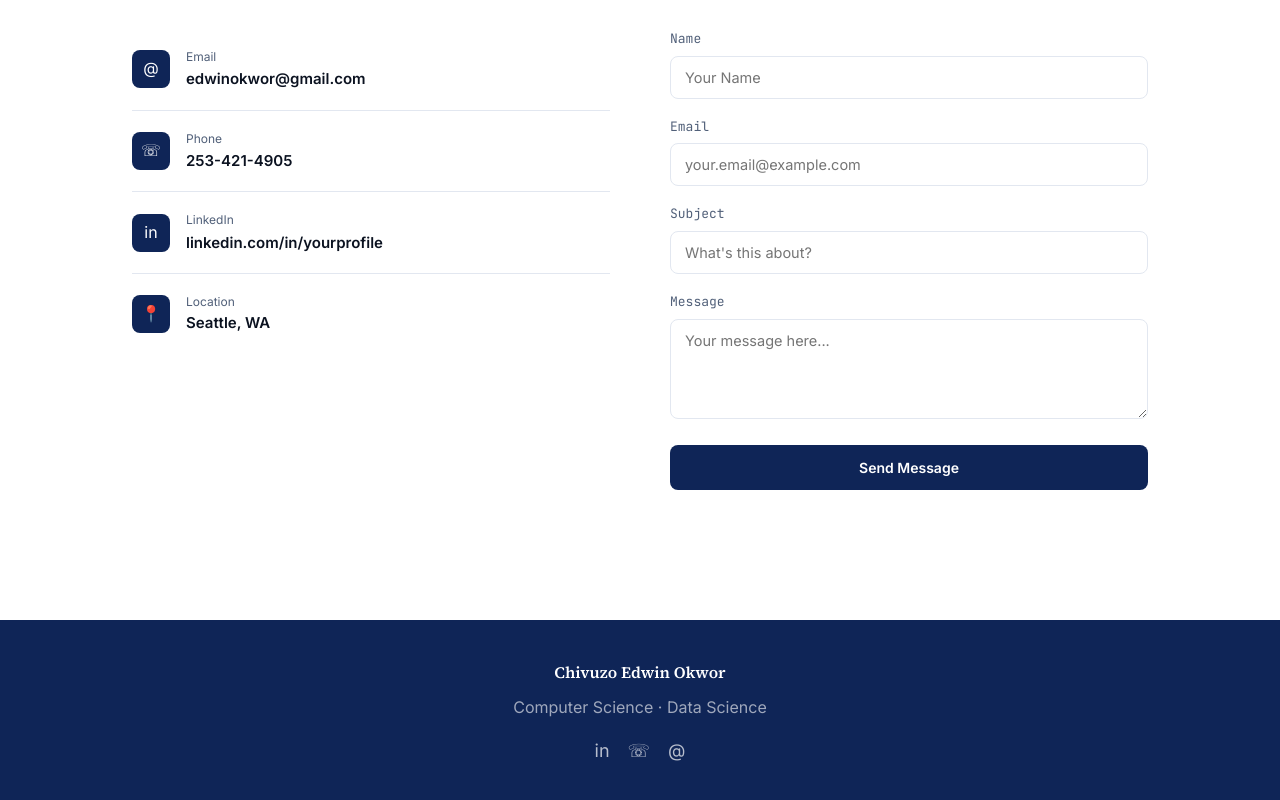
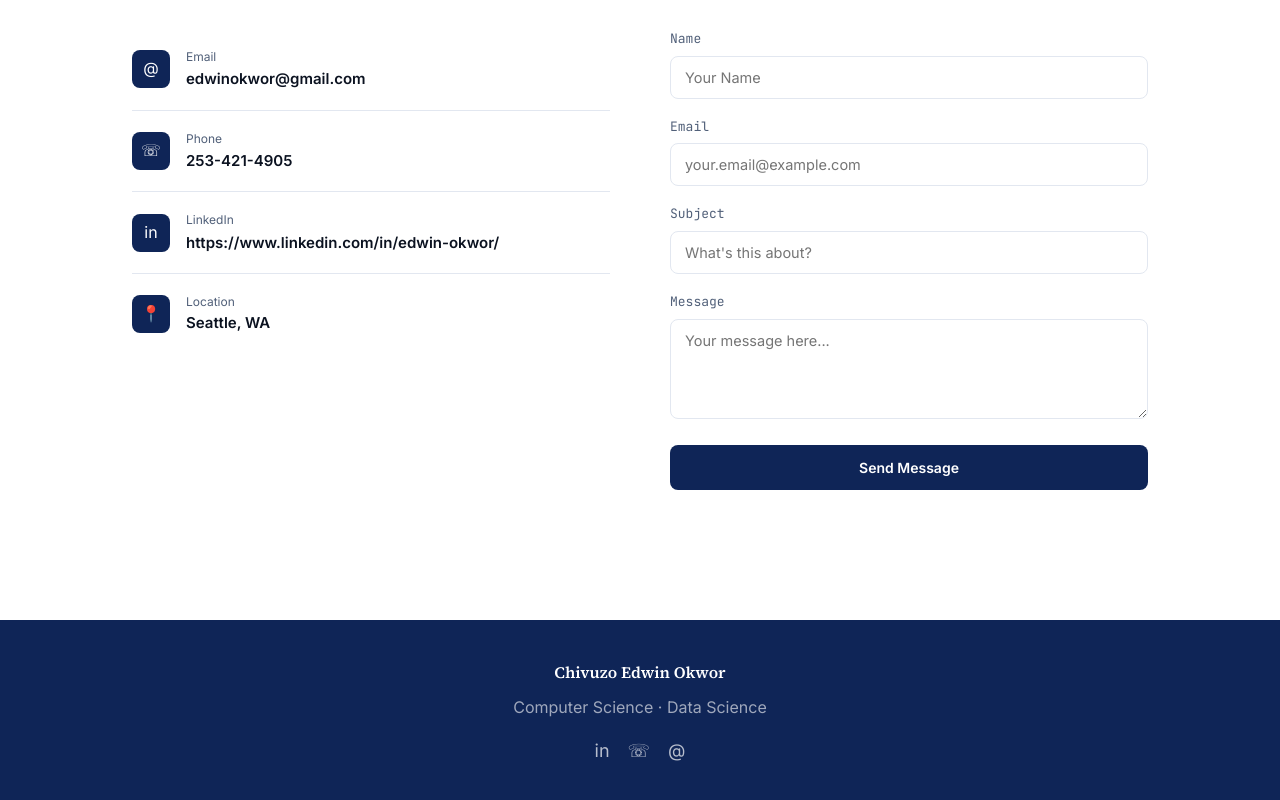
Before and after one commit to kembaoak/kembaoak.github.io, a plain HTML site: page index.html in a window 1280 px wide. Shown: the part 8365-9165 px from the top of the page. Drawn offline with Linux system fonts and the light colour scheme.

Commit message:
Update index.html

```diff
--- a/index.html
+++ b/index.html
@@ -815,7 +815,7 @@
           <div class="contact-icon">in</div>
           <div>
             <div class="contact-label">LinkedIn</div>
-            <a href="#" class="contact-value">linkedin.com/in/yourprofile</a>
+            <a href="#" class="contact-value">https://www.linkedin.com/in/edwin-okwor/</a>
           </div>
         </div>
         <div class="contact-item">
```
